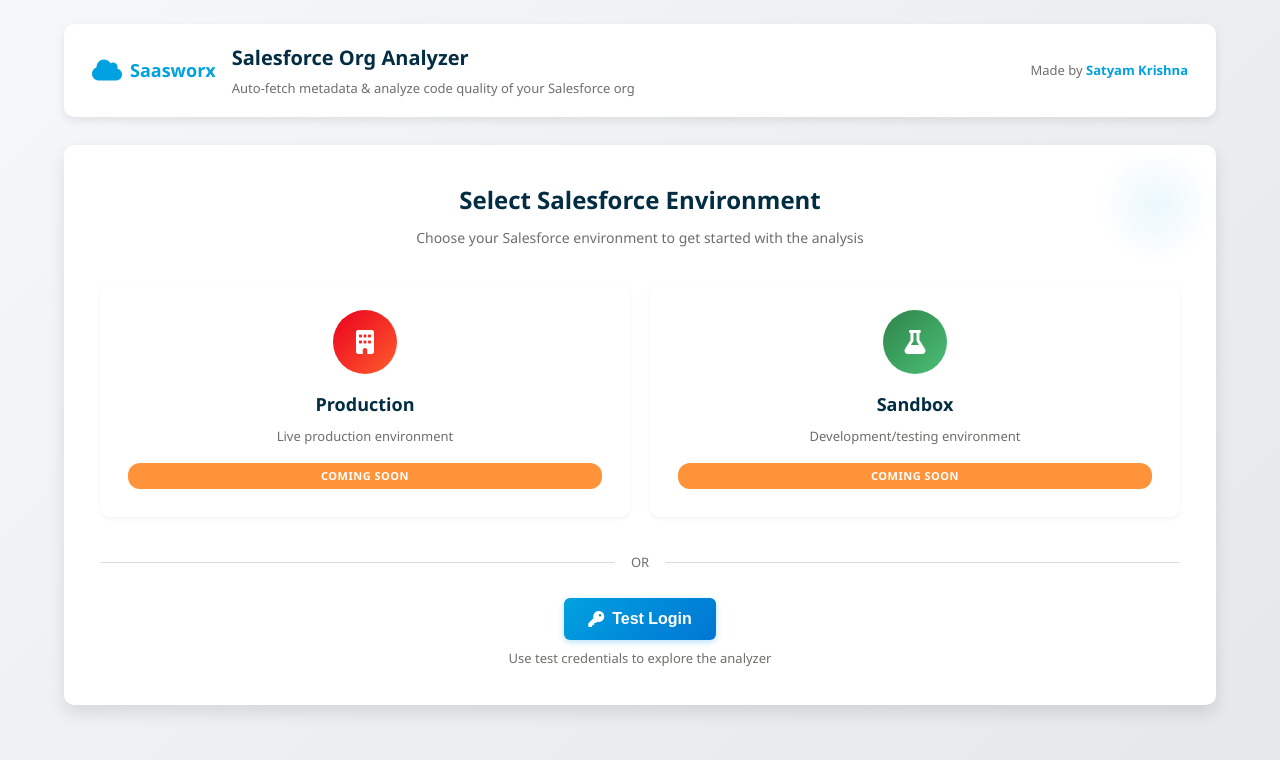
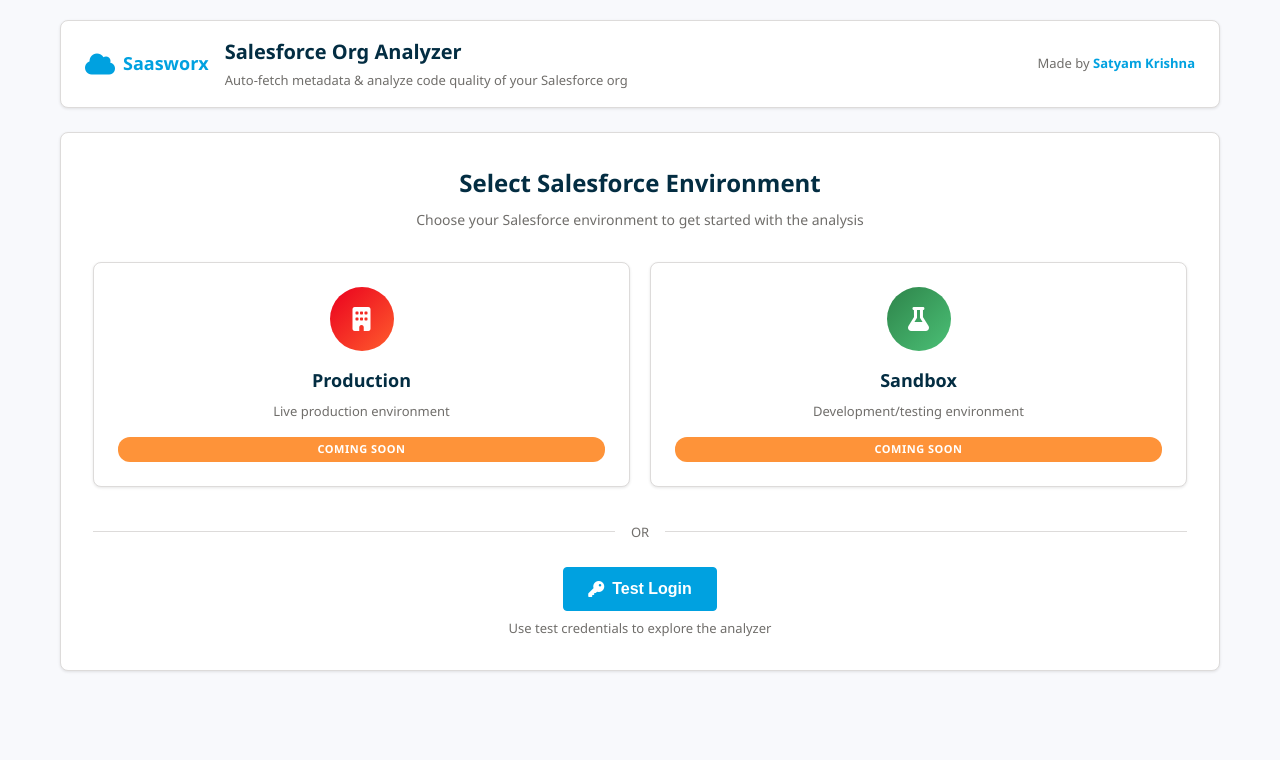
Before and after one commit to Satyam-Krishna-Personal/sw-salesforce-org-analyzer, a website: page public/index.html in a window 1280 px wide. Drawn offline with Linux system fonts and the light colour scheme.

Commit message:
Revert "ui-changes-v3"
This reverts commit 082b1687f9e09b09c9bd8cf9548e5fdb448ab1c4.

```diff
--- a/public/style.css
+++ b/public/style.css
@@ -1,29 +1,27 @@
 /* Reset and base styles */
 :root {
-  --primary-color: #00a1e0;
+  --primary-color: #00a1e0; /* Salesforce blue */
   --primary-dark: #0176d3;
   --primary-light: #e1f3fe;
-  --secondary-color: #2e844a;
+  --secondary-color: #2e844a; /* Salesforce green */
   --accent-color: #ff9a3c;
   --text-dark: #032d42;
   --text-medium: #3e3e3c;
   --text-light: #706e6b;
   --background-light: #f8f9fc;
-  --background-gradient: linear-gradient(135deg, #f5f7fa 0%, #e4e8eb 100%);
   --border-color: #dddbda;
   --success-color: #2e844a;
   --warning-color: #fe9339;
   --error-color: #ea001e;
   --info-color: #0176d3;
-  --shadow-sm: 0 2px 4px rgba(0,0,0,0.05);
-  --shadow-md: 0 4px 8px rgba(0,0,0,0.08);
-  --shadow-lg: 0 8px 16px rgba(0,0,0,0.1);
-  --shadow-xl: 0 15px 30px rgba(0,0,0,0.12);
-  --border-radius-sm: 6px;
-  --border-radius-md: 10px;
-  --border-radius-lg: 14px;
-  --border-radius-xl: 18px;
-  --transition: all 0.25s cubic-bezier(0.4, 0, 0.2, 1);
+  --shadow-sm: 0 1px 3px rgba(0,0,0,0.1);
+  --shadow-md: 0 4px 6px rgba(0,0,0,0.1);
+  --shadow-lg: 0 10px 15px rgba(0,0,0,0.1);
+  --border-radius-sm: 4px;
+  --border-radius-md: 8px;
+  --border-radius-lg: 12px;
+  --border-radius-xl: 16px;
+  --transition: all 0.2s ease-in-out;
 }
 
 * {
@@ -34,16 +32,16 @@
 
 body {
   font-family: 'Salesforce Sans', 'Segoe UI', Tahoma, Geneva, Verdana, sans-serif;
-  background: var(--background-gradient);
+  background-color: var(--background-light);
   min-height: 100vh;
   color: var(--text-medium);
-  line-height: 1.6;
+  line-height: 1.5;
 }
 
 .container {
   max-width: 1200px;
   margin: 0 auto;
-  padding: 24px;
+  padding: 20px;
   min-height: 100vh;
 }
 
@@ -53,13 +51,11 @@
   justify-content: space-between;
   align-items: center;
   background: white;
-  padding: 18px 28px;
+  padding: 16px 24px;
   border-radius: var(--border-radius-md);
-  box-shadow: var(--shadow-md);
-  margin-bottom: 28px;
-  border: none;
-  position: relative;
-  z-index: 10;
+  box-shadow: var(--shadow-sm);
+  margin-bottom: 24px;
+  border: 1px solid var(--border-color);
 }
 
 .logo-section {
@@ -109,20 +105,9 @@
   font-weight: 600;
 }
 
+/* Main Content */
 .main-content {
   position: relative;
-}
-
-.main-content::before {
-  content: "";
-  position: absolute;
-  top: 0;
-  left: 0;
-  right: 0;
-  height: 240px;
-  background: linear-gradient(135deg, rgba(0,161,224,0.03) 0%, rgba(1,118,211,0.03) 100%);
-  z-index: -1;
-  border-radius: var(--border-radius-md);
 }
 
 .screen {
@@ -137,21 +122,9 @@
 .screen-content {
   background: white;
   border-radius: var(--border-radius-md);
-  padding: 36px;
-  box-shadow: var(--shadow-lg);
-  border: none;
-  position: relative;
-  overflow: hidden;
-}
-
-.screen-content::after {
-  content: "";
-  position: absolute;
-  top: 0;
-  right: 0;
-  width: 120px;
-  height: 120px;
-  background: radial-gradient(circle, rgba(0,161,224,0.08) 0%, rgba(0,161,224,0) 70%);
+  padding: 32px;
+  box-shadow: var(--shadow-sm);
+  border: 1px solid var(--border-color);
 }
 
 /* Environment Selection */
@@ -184,27 +157,20 @@
 .env-card {
   background: white;
   border-radius: var(--border-radius-md);
-  padding: 28px;
+  padding: 24px;
   text-align: center;
   cursor: pointer;
   transition: var(--transition);
-  border: none;
-  box-shadow: var(--shadow-sm);
+  border: 1px solid var(--border-color);
   position: relative;
   overflow: hidden;
+  box-shadow: var(--shadow-sm);
 }
 
 .env-card:hover {
-  transform: translateY(-5px);
-  box-shadow: var(--shadow-xl);
-}
-
-.env-card.production::before {
-  background: linear-gradient(90deg, var(--error-color), #ff5d2d);
-}
-
-.env-card.sandbox::before {
-  background: linear-gradient(90deg, var(--secondary-color), #4bc076);
+  transform: translateY(-2px);
+  box-shadow: var(--shadow-md);
+  border-color: var(--primary-color);
 }
 
 .env-icon {
@@ -321,34 +287,24 @@
   gap: 16px;
 }
 
-/* Feature cards with improved styling */
 .feature-card {
   background: white;
   border-radius: var(--border-radius-md);
-  padding: 24px;
+  padding: 20px;
   display: flex;
   align-items: center;
-  gap: 18px;
+  gap: 16px;
   transition: var(--transition);
-  border: none;
+  border: 1px solid var(--border-color);
+  cursor: pointer;
+  position: relative;
   box-shadow: var(--shadow-sm);
-  position: relative;
-  overflow: hidden;
 }
 
 .feature-card.available:hover {
-  transform: translateY(-3px);
-  box-shadow: var(--shadow-lg);
-}
-
-.feature-card::after {
-  content: "";
-  position: absolute;
-  top: 0;
-  left: 0;
-  width: 4px;
-  height: 100%;
-  background: var(--primary-color);
+  transform: translateY(-2px);
+  box-shadow: var(--shadow-md);
+  border-color: var(--primary-color);
 }
 
 .feature-card.disabled {
@@ -419,11 +375,10 @@
 .progress-card {
   background: white;
   border-radius: var(--border-radius-md);
-  padding: 28px;
-  margin-bottom: 28px;
-  border: none;
+  padding: 24px;
+  margin-bottom: 24px;
+  border: 1px solid var(--border-color);
   box-shadow: var(--shadow-sm);
-  position: relative;
 }
 
 .progress-card h3 {
@@ -441,19 +396,17 @@
 
 .progress-bar {
   width: 100%;
-  height: 8px;
-  background: #f0f0f0;
-  border-radius: 4px;
+  height: 6px;
+  background: #e0e0e0;
+  border-radius: 3px;
   overflow: hidden;
-  box-shadow: inset 0 1px 2px rgba(0,0,0,0.1);
 }
 
 .progress-fill {
   height: 100%;
   background: linear-gradient(90deg, var(--primary-color), var(--primary-dark));
   width: 0%;
-  transition: width 0.4s ease;
-  border-radius: 4px;
+  transition: width 0.3s ease;
 }
 
 .analysis-actions {
@@ -530,16 +483,15 @@
 }
 
 .btn-primary {
-  background: linear-gradient(135deg, var(--primary-color), var(--primary-dark));
+  background: var(--primary-color);
   color: white;
-  border: none;
-  box-shadow: 0 2px 6px rgba(0,161,224,0.3);
+  border: 1px solid var(--primary-color);
 }
 
 .btn-primary:hover {
-  background: linear-gradient(135deg, var(--primary-dark), var(--primary-color));
-  transform: translateY(-2px);
-  box-shadow: 0 4px 12px rgba(0,161,224,0.4);
+  background: var(--primary-dark);
+  transform: translateY(-1px);
+  box-shadow: var(--shadow-sm);
 }
 
 .btn-secondary {
```
